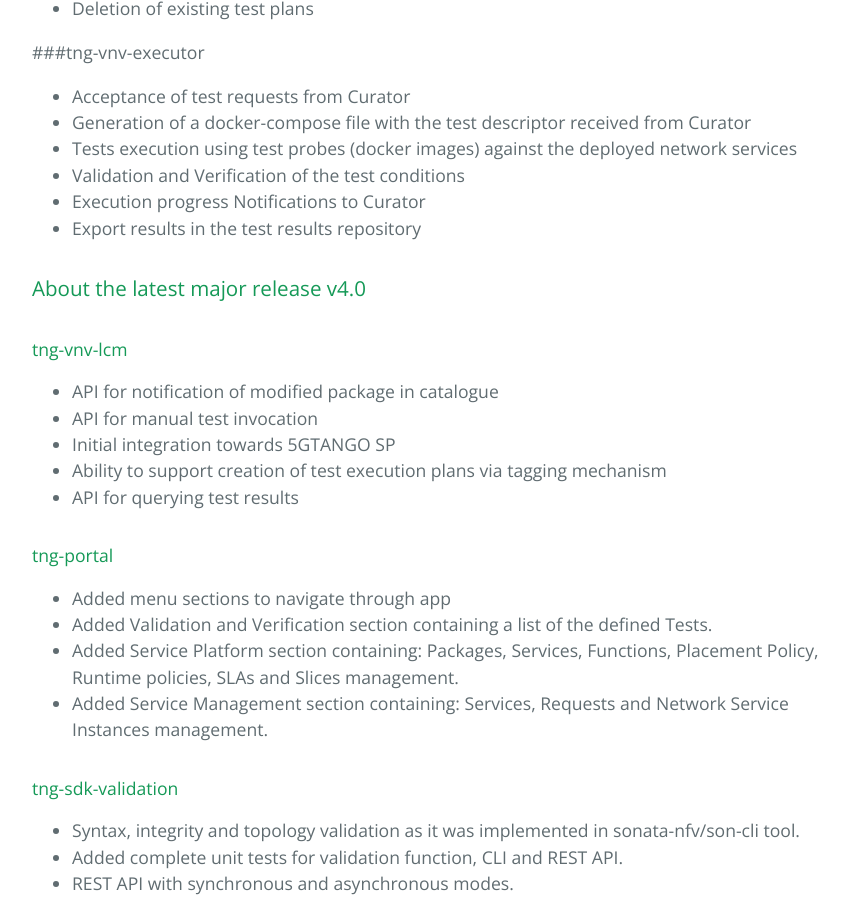
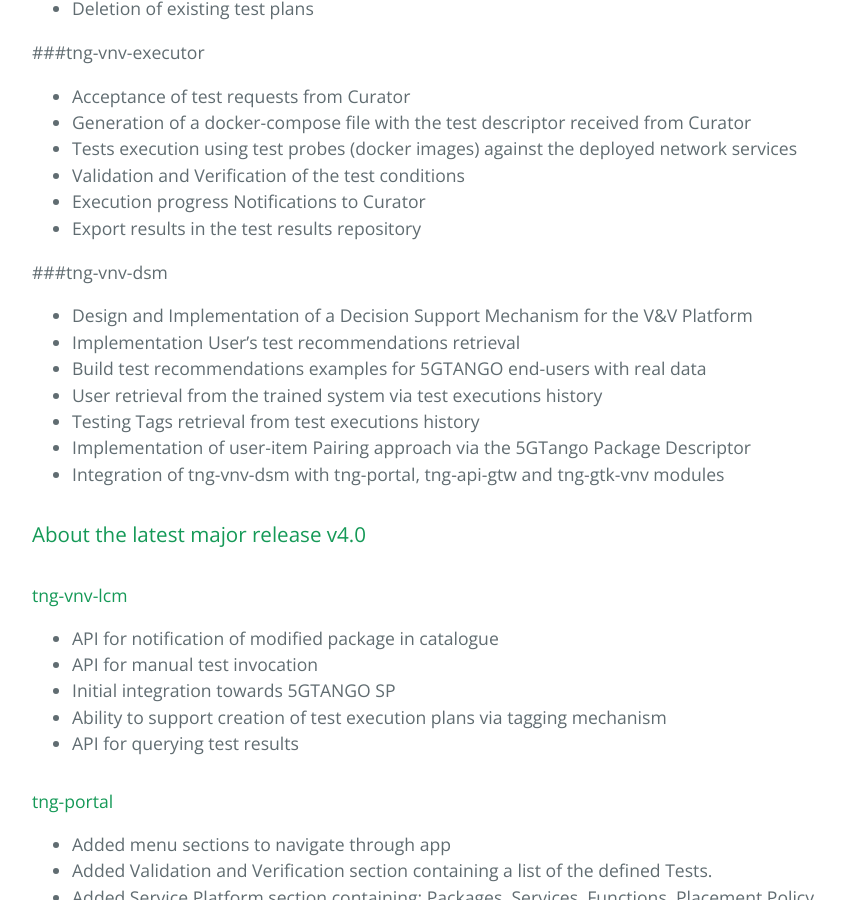
Before and after one commit to sonata-nfv/sonata-nfv.github.io, a Jekyll site: the page built from release_notes.md, in a window 1280 px wide and 900 px high, scrolled down 341 px. Shown: the whole window, without its empty margins (192-1040 px from the left). Built offline with Jekyll 4.4.1, drawn with Linux system fonts in a browser that asks for light colours; our own code applies the rules of GitHub Pages for plain Markdown files.

Commit message:
a) update recommendation engine (tng-vnv-dsm) release-notes, b) addition of 5GTango components drawio in figures/

```diff
--- a/release_notes.md
+++ b/release_notes.md
@@ -18,6 +18,16 @@
 * Validation and Verification of the test conditions
 * Execution progress Notifications to Curator
 * Export results in the test results repository
+
+###tng-vnv-dsm
+
+* Design and Implementation of a Decision Support Mechanism for the V&V Platform
+* Implementation User's test recommendations retrieval
+* Build test recommendations examples for 5GTANGO end-users with real data
+* User retrieval from the trained system via test executions history
+* Testing Tags retrieval from test executions history
+* Implementation of user-item Pairing approach via the 5GTango Package Descriptor
+* Integration of tng-vnv-dsm with tng-portal, tng-api-gtw and tng-gtk-vnv modules
 
 
 ### About the latest major release v4.0
```
Also changed, not shown: figures/5GTANGOcomponents.drawio.xml (added, +1 -0 lines), figures/5GTANGOcomponents.png (added).
